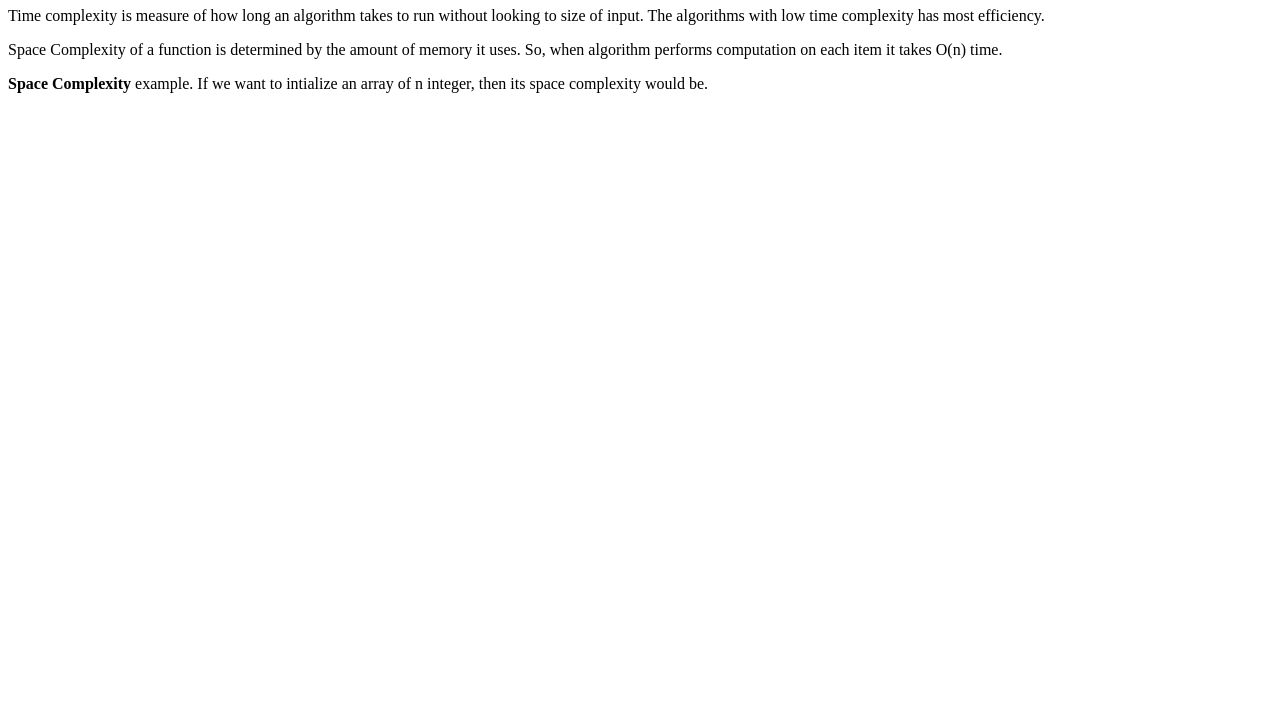
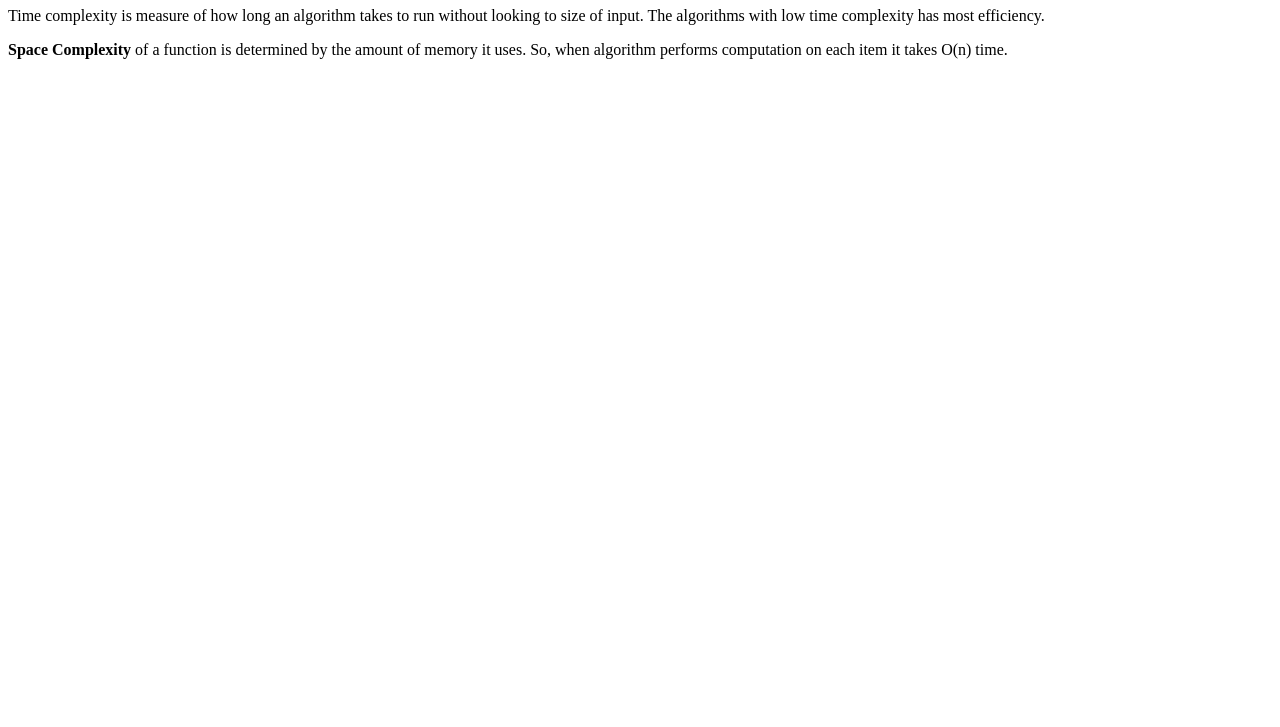
Before and after one commit to acciojob/time-and-space-complexity-Khandavilli-Mahidhar93, a website: page main.html in a window 1280 px wide. Shown: the part 73-800 px from the top of the page. Drawn offline with Linux system fonts and the light colour scheme.

Commit message:
created a submission

```diff
--- a/main.html
+++ b/main.html
@@ -10,8 +10,7 @@
 	<!-- the entire body must be written by student -->
 	<h1>Shortnote on Time, Space, Complexity</h1>
 	<p>Time complexity is measure of how long an algorithm takes to run without looking to size of input. The algorithms with low time complexity has most efficiency. </p>
-	<p>Space Complexity of a function is determined by the amount of memory it uses. So, when algorithm performs computation on each item it takes O(n) time.</p>
-	<p><b>Space Complexity</b> example. If we want to intialize an array of n integer, then its space complexity would be.</p>
+	<p><b>Space Complexity</b> of a function is determined by the amount of memory it uses. So, when algorithm performs computation on each item it takes O(n) time.</p>
     <script type="text/javascript" src="./script.js">
 </script>
 
```
